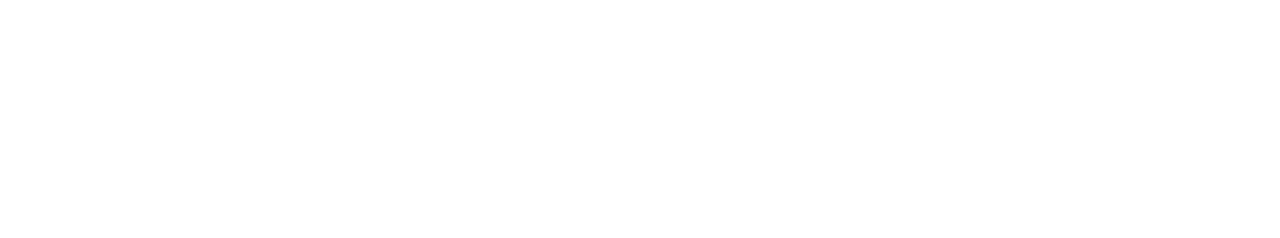
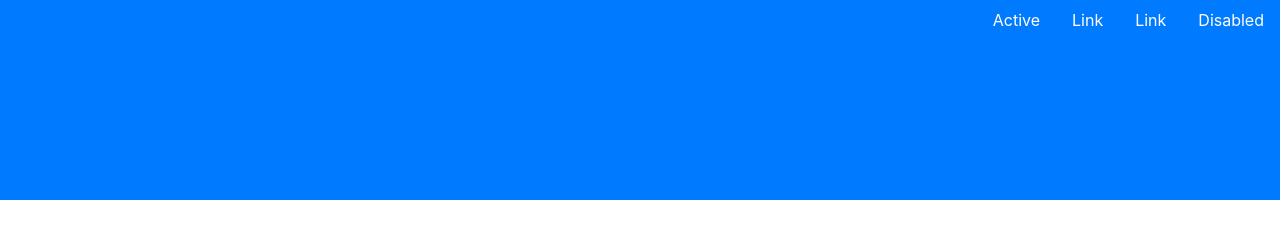
Before and after one commit to Mai-Angie/UX_UI_HW_20, a plain HTML site: page index.html in a window 1280 px wide. Drawn offline with nearby package versions, Linux system fonts and the light colour scheme; a small style sheet from the web is missing.

Commit message:
Added nav bar

```diff
--- a/css/style.css
+++ b/css/style.css
@@ -0,0 +1,3 @@
+.nav{
+    height: 200px;
+}
--- a/index.html
+++ b/index.html
@@ -5,11 +5,32 @@
     <meta http-equiv="X-UA-Compatible" content="IE=edge">
     <meta name="viewport" content="width=device-width, initial-scale=1.0">
     <!-- Bootstrap CSS -->
-    <link href="https://cdn.jsdelivr.net/npm/bootstrap@4.5.2/dist/css/bootstrap.min.css" rel="stylesheet" integrity="sha384-1BmE4kWBq78iYhFldvKuhfTAU6auU8tT94WrHftjDbrCEXSU1oBoqyl2QvZ6jIW3" crossorigin="anonymous">
+    <link rel="stylesheet" href="https://cdn.jsdelivr.net/npm/bootstrap@4.6.1/dist/css/bootstrap.min.css" integrity="sha384-zCbKRCUGaJDkqS1kPbPd7TveP5iyJE0EjAuZQTgFLD2ylzuqKfdKlfG/eSrtxUkn" crossorigin="anonymous">
     <link rel="stylesheet" href="./css/style.css">
     <title>UX_UI_HW_20</title>
 </head>
 <body>
+    <ul class="nav bg-primary justify-content-end">
+        <li class="nav-item">
+          <a class="nav-link text-white active" href="#">Active</a>
+        </li>
+        <li class="nav-item">
+          <a class="nav-link text-white" href="#">Link</a>
+        </li>
+        <li class="nav-item">
+          <a class="nav-link text-white" href="#">Link</a>
+        </li>
+        <li class="nav-item">
+          <a class="nav-link text-white" href="#" tabindex="-1" aria-disabled="true">Disabled</a>
+        </li>
+      </ul>
 
+
+
+
+
+    <script src="https://cdn.jsdelivr.net/npm/jquery@3.5.1/dist/jquery.slim.min.js" integrity="sha384-DfXdz2htPH0lsSSs5nCTpuj/zy4C+OGpamoFVy38MVBnE+IbbVYUew+OrCXaRkfj" crossorigin="anonymous"></script>
+<script src="https://cdn.jsdelivr.net/npm/popper.js@1.16.1/dist/umd/popper.min.js" integrity="sha384-9/reFTGAW83EW2RDu2S0VKaIzap3H66lZH81PoYlFhbGU+6BZp6G7niu735Sk7lN" crossorigin="anonymous"></script>
+<script src="https://cdn.jsdelivr.net/npm/bootstrap@4.6.1/dist/js/bootstrap.min.js" integrity="sha384-VHvPCCyXqtD5DqJeNxl2dtTyhF78xXNXdkwX1CZeRusQfRKp+tA7hAShOK/B/fQ2" crossorigin="anonymous"></script>
 </body>
 </html>
```
Also changed, not shown: images/japanese logo.jpg (added).
